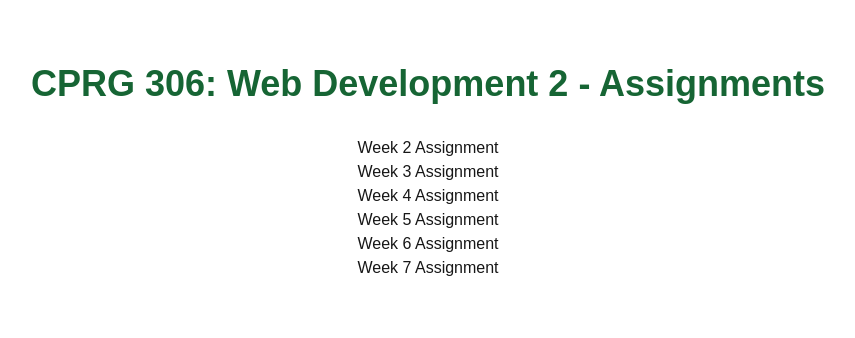
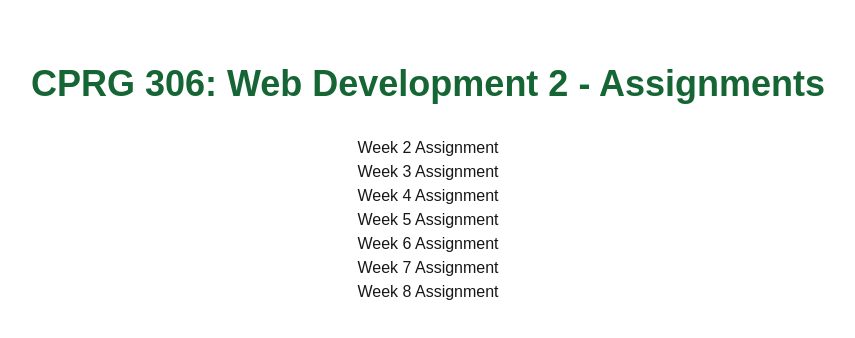
Before and after one commit to aianasev/cprg306-assignments, a Next.js app: page / in a window 1280 px wide. Shown: the top 338 px of the page, without its empty margins (212-1067 px from the left). Built offline with nearby package versions, Linux system fonts and the light colour scheme.

Commit message:
link week 8 to main page

```diff
--- a/app/page.js
+++ b/app/page.js
@@ -10,6 +10,7 @@ export default function Home() {
     <h3 className="hover:text-green-300"><a href = "/week-5">Week 5 Assignment</a></h3>
     <h3 className="hover:text-green-300"><a href = "/week-6">Week 6 Assignment</a></h3>
     <h3 className="hover:text-green-300"><a href = "/week-7">Week 7 Assignment</a></h3>
+    <h3 className="hover:text-green-300"><a href = "/week-8">Week 8 Assignment</a></h3>
     </div>
   );
 }
```
